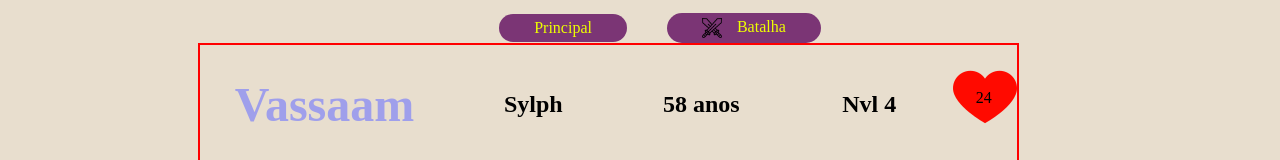
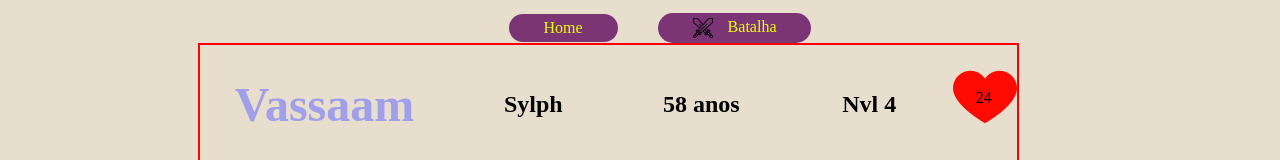
Before and after one commit to Furyfull/FichaRPG, a plain HTML site: page FichaRPG/INDEX.html in a window 1280 px wide. Shown: the top 160 px of the page. Drawn offline with Linux system fonts and the light colour scheme; a web font is replaced by a local one.

Commit message:
Update INDEX.html

```diff
--- a/FichaRPG/INDEX.html
+++ b/FichaRPG/INDEX.html
@@ -11,7 +11,7 @@
 
 <body>
     <nav>
-        <a href="#">Principal</a>
+        <a href="#">Home</a>
         <a href="#"><img src="Css/swords.png" alt="">Batalha</a>
     </nav>
 
```
